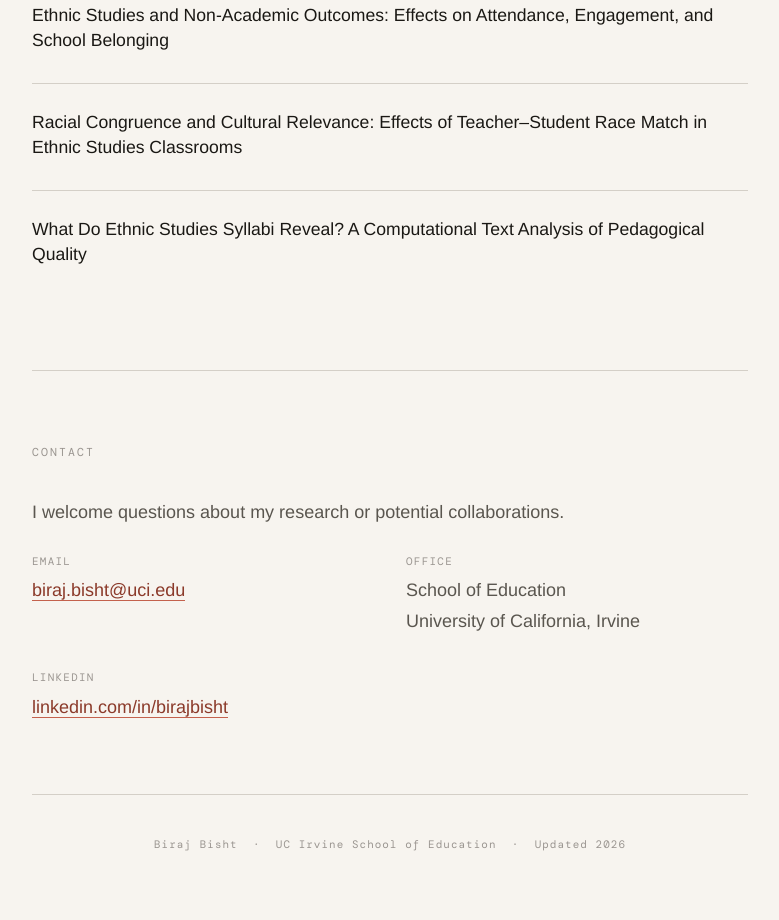
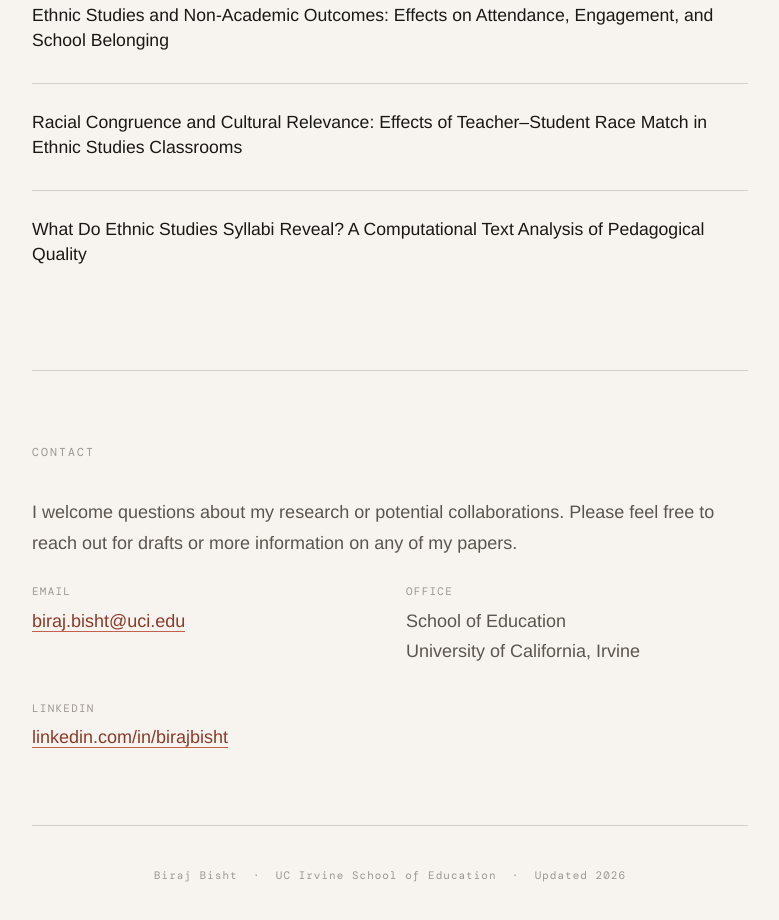
Before and after one commit to birajbisht/birajbisht.github.io, a website: page index.html in a window 1280 px wide. Shown: the part 1854-2774 px from the top of the page, without its empty margins (250-1029 px from the left). Before the commit the page ends 2748 px from the top, so only its background shows below. Drawn offline with nearby package versions, Linux system fonts and the light colour scheme; a web font is replaced by a local one.

Commit message:
update contact section text

```diff
--- a/index.html
+++ b/index.html
@@ -365,7 +365,7 @@
     <section id="contact">
       <h2>Contact</h2>
       <div class="contact-block">
-        <p>I welcome questions about my research or potential collaborations.</p>
+        <p>I welcome questions about my research or potential collaborations. Please feel free to reach out for drafts or more information on any of my papers.</p>
         <div class="contact-grid">
           <div>
             <div class="contact-item-label">Email</div>
```
